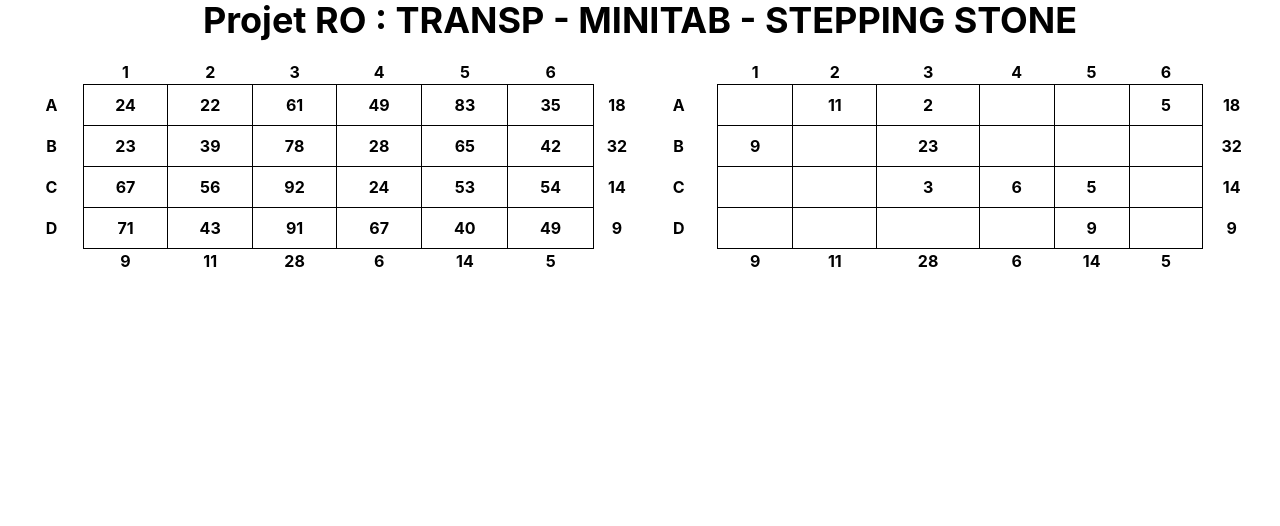
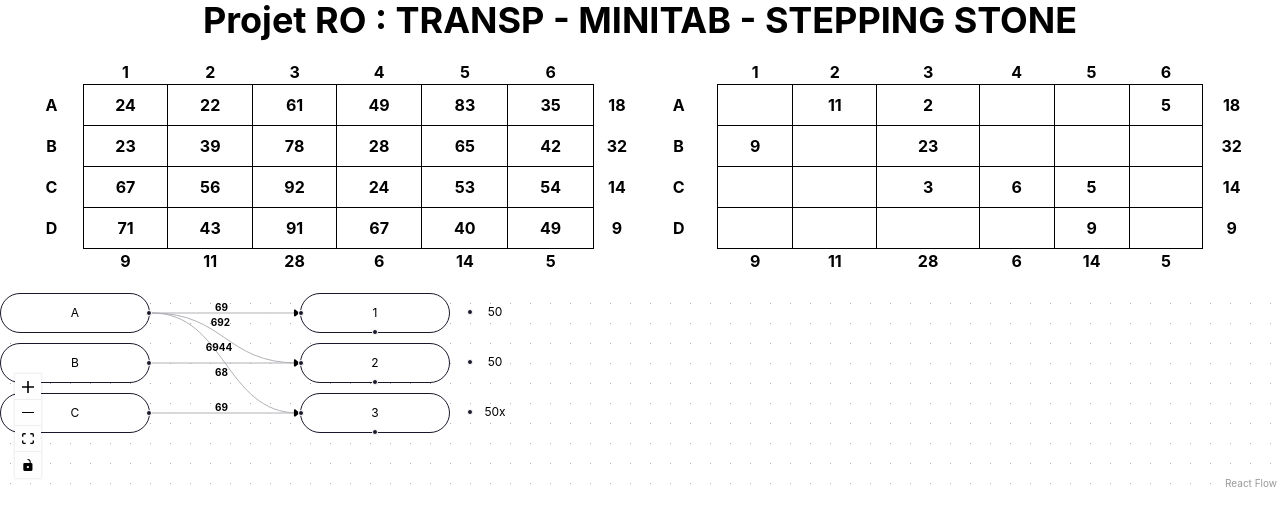
Before and after one commit to FanouRFC/RO-TRANSP-MINITAB, a React (Vite) app: page / in a window 1280 px wide. Shown: the top 526 px of the page. Built offline with nearby package versions, Linux system fonts and the light colour scheme.

Commit message:
feat: ajout composant arc

```diff
--- a/src/App.tsx
+++ b/src/App.tsx
@@ -1,14 +1,16 @@
 import "./App.css";
-import Tableau from "./components/Tableau"
+import Arc from "./components/arc";
+import Tableau from "./components/Tableau";
 
 function App() {
   return (
-    <>
+    <div className="w-full h-100">
       <p className="text-center text-4xl font-bold">
         Projet RO : TRANSP - MINITAB - STEPPING STONE
       </p>
-      <Tableau/>
-    </>
+      <Tableau />
+      <Arc />
+    </div>
   );
 }
 
```
